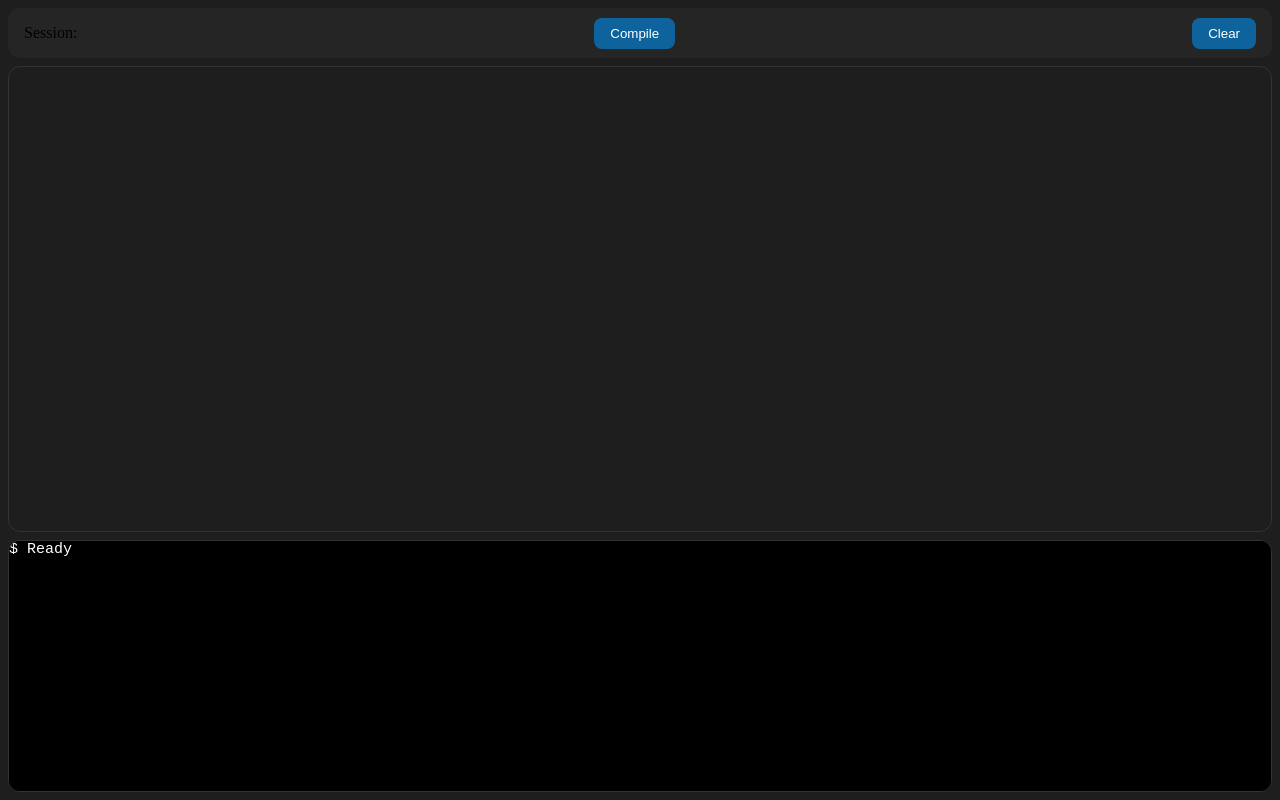
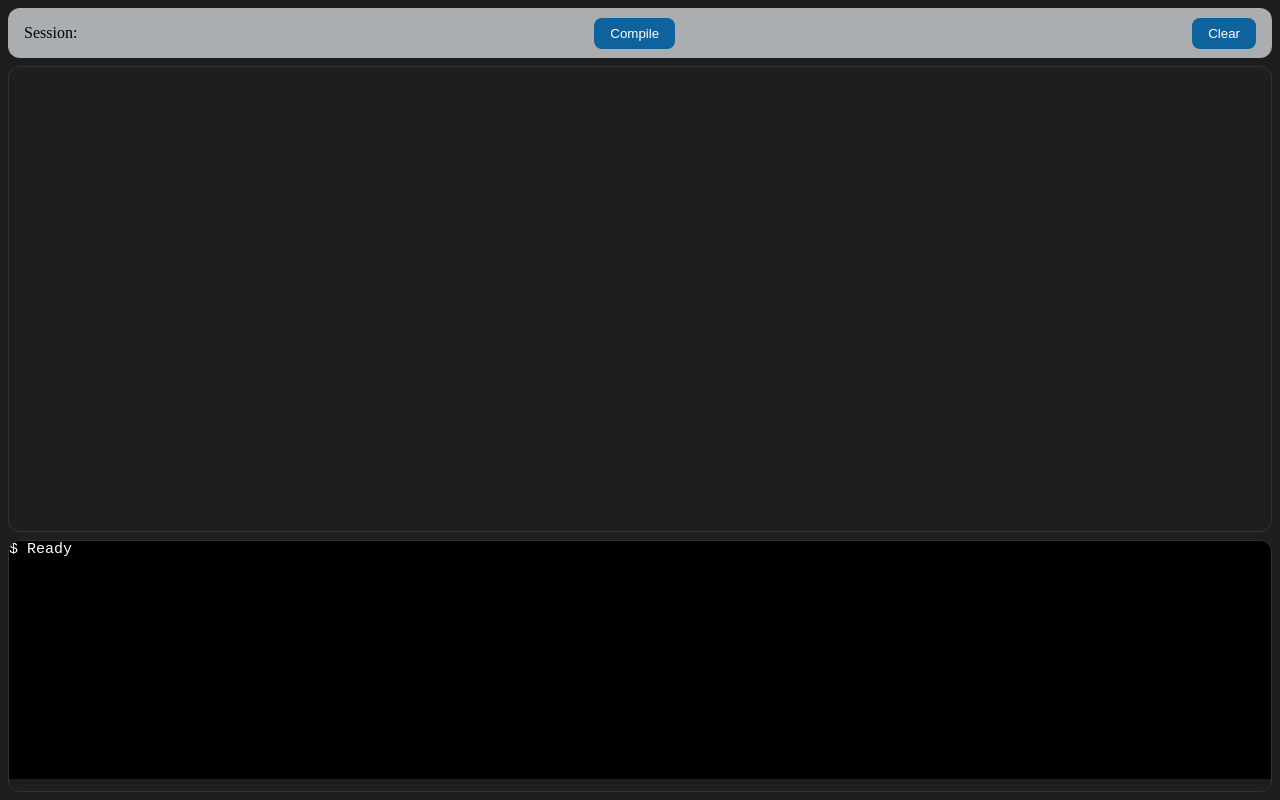
Before and after one commit to RunningBrute/holonet, a website built with Vite: page frontend/index.html in a window 1280 px wide. Built offline with nearby package versions, Linux system fonts and the light colour scheme; no server answers; what monaco-editor would draw is missing.

Commit message:
add xterm fitaddon

```diff
--- a/frontend/package.json
+++ b/frontend/package.json
@@ -12,6 +12,7 @@
     "vite": "^8.0.12"
   },
   "dependencies": {
+    "@xterm/addon-fit": "^0.11.0",
     "@xterm/xterm": "^6.0.0",
     "monaco-editor": "^0.55.1"
   }
--- a/frontend/src/styles/style.css
+++ b/frontend/src/styles/style.css
@@ -29,7 +29,7 @@ body {
 
     border-radius: 12px;
 
-    background: #252526;
+    background: #aaaeb1;
 }
 
 #editor-container {
--- a/frontend/src/terminal/terminal.js
+++ b/frontend/src/terminal/terminal.js
@@ -1,3 +1,4 @@
+import { FitAddon } from '@xterm/addon-fit'
 import { Terminal } from '@xterm/xterm';
 import '@xterm/xterm/css/xterm.css';
 
@@ -8,8 +9,16 @@ export function createTerminal()
         scrollback: 5000
     });
 
+    const fitAddon = new FitAddon();
+
+    terminal.loadAddon(fitAddon);
     terminal.open(document.getElementById("terminal"));
+    fitAddon.fit();
     terminal.writeln("$ Ready");
+
+    window.addEventListener("resize",
+        () => fitAddon.fit()
+    );
 
     return terminal;
 }
```
Also changed, not shown: 1 other file.
